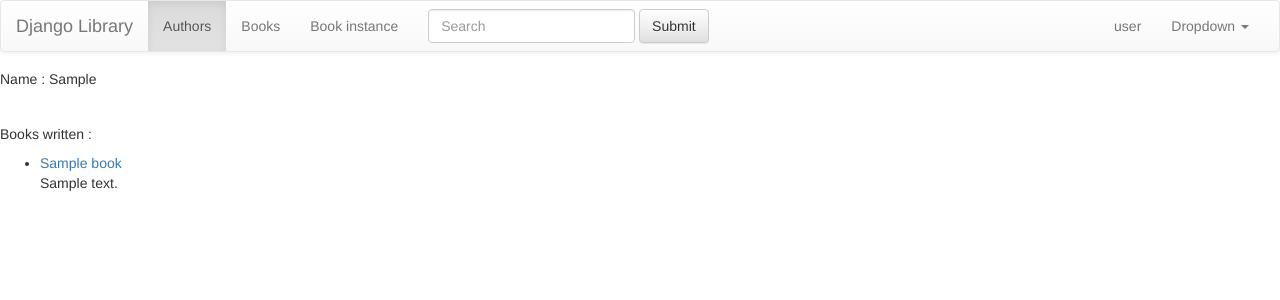
After one commit to Kishy-nivas/djangolibrary, a Django app: page /library/author/1/ in a window 1280 px wide. The commit adds this page. Shown: the top 300 px of the page. Run offline with Django 3.2, Linux system fonts and the light colour scheme; tables that the repository leaves empty hold one stand-in row (values such as "Sample post"); some libraries are stand-ins or nearby versions.

Commit message:
implemented upto author-detail,list works fine !!!

```diff
--- a/library/models.py
+++ b/library/models.py
@@ -45,7 +45,7 @@ class Author(models.Model):
         return '{0},{1}'.format(self.first_name,self.last_name)
 
     def get_absolute_url(self):
-        return reverse('autor-detail',args=[str(self.id)])
+        return reverse('author-detail',args=[str(self.id)])
 
 
 class BookInstance(models.Model):
--- a/library/templates/base.html
+++ b/library/templates/base.html
@@ -29,7 +29,7 @@
     <!-- Collect the nav links, forms, and other content for toggling -->
     <div class="collapse navbar-collapse" id="bs-example-navbar-collapse-1">
       <ul class="nav navbar-nav">
-        <li class="active"><a href="#">Authors <span class="sr-only">(current)</span></a></li>
+        <li class="active"><a href= "{% url 'author' %}">Authors <span class="sr-only">(current)</span></a></li>
         <li><a href="{% url 'books'  %}">Books</a></li>
          <li><a href="#">Book instance</a></li>
 
--- /dev/null
+++ b/library/templates/library/author_detail.html
@@ -0,0 +1,20 @@
+{% extends 'base.html' %}
+
+{% block content %}
+{% if author %}
+<h5> Name :  {{ author.first_name }} </h5>
+<br>
+<h5> Books written : </h5>
+<ul>
+    {% for books in author.book_set.all %}
+    <li> <a href = "{{ books.get_absolute_url }}"> {{ books.title }} </a></li>
+    {{ books.summary }}
+    {% endfor %}
+{% endif %}
+</ul>
+
+
+
+
+
+{% endblock content %}
--- a/library/urls.py
+++ b/library/urls.py
@@ -4,5 +4,7 @@ urlpatterns =[
     url('^$',views.index, name ='index'),  # matching with an empty string
     url('^books/$',views.BookListView.as_view(),name ='books'),
     url('^book/(?P<pk>\d+)/$',views.BookDetailView.as_view(),name='book-detail'),
+    url('^authors/$',views.AuthorListView.as_view(),name = 'author'),
+    url('^author/(?P<pk>\d+)/$',views.AuthorDetailView.as_view(),name= 'author-detail')
 
 ]
--- a/library/views.py
+++ b/library/views.py
@@ -14,10 +14,15 @@ def index(request):
     'book_count':book_count,'bookinstance_count':bookinstance_count,'genre_count':genre_count })
 
 class BookListView(generic.ListView):
+    model = Book
     queryset =Book.objects.all()
-    model = Book
     paginate_by = 2
-
 
 class BookDetailView(generic.DetailView):
     model = Book
+
+class AuthorListView(generic.ListView):
+    model = Author
+
+class AuthorDetailView(generic.DetailView):
+    model = Author
```
Also changed, not shown: library/templates/library/author_list.html (added, +15 -0 lines).
